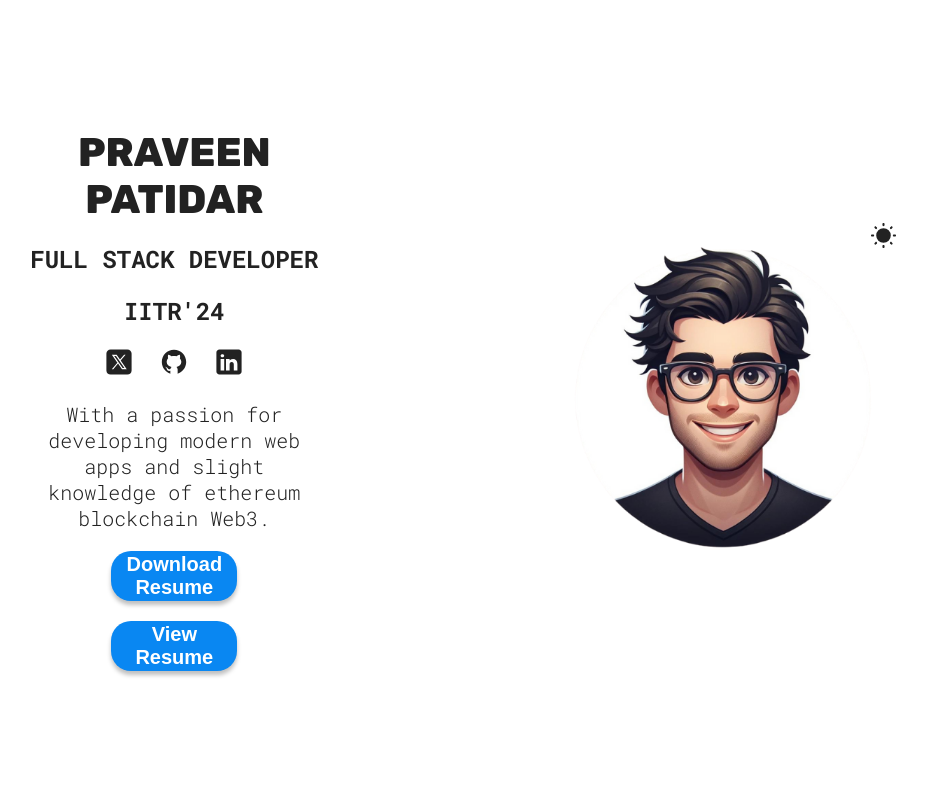
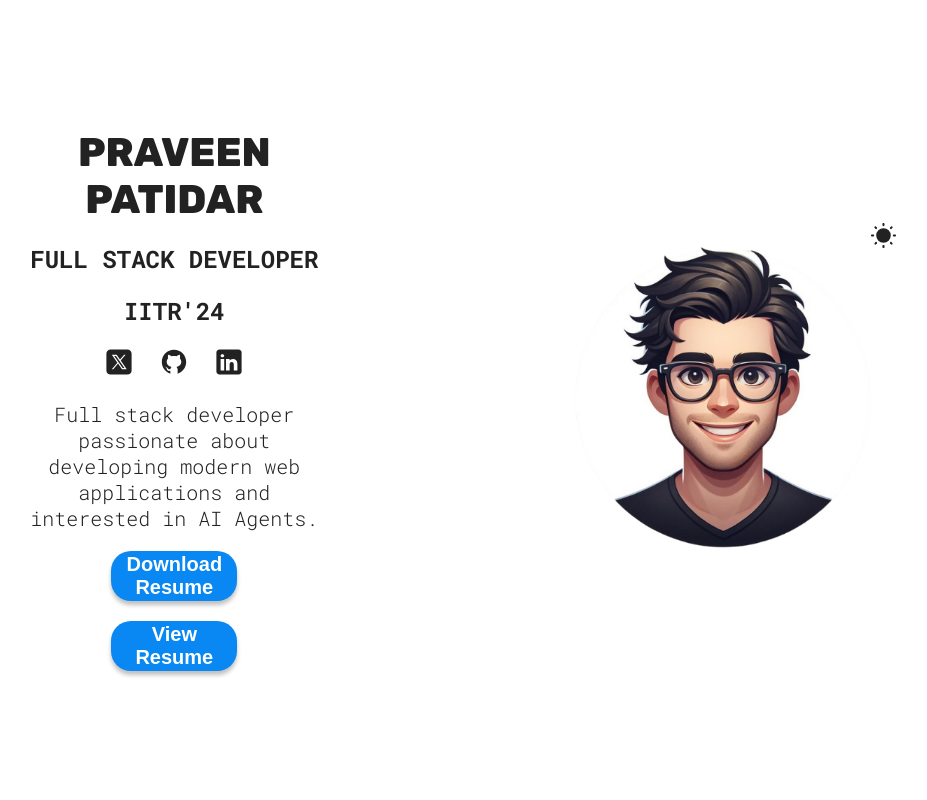
Before and after one commit to praveenpatidar171/portfolio, a React (Vite) app: page / in a window 1280 px wide. Shown: the top 800 px of the page, without its empty margins (177-1104 px from the left). Built offline with nearby package versions, Linux system fonts and the light colour scheme.

Commit message:
Resume updated

```diff
--- a/package.json
+++ b/package.json
@@ -21,6 +21,6 @@
     "eslint-plugin-react": "^7.34.1",
     "eslint-plugin-react-hooks": "^4.6.0",
     "eslint-plugin-react-refresh": "^0.4.6",
-    "vite": "^5.2.0"
+    "vite": "^5.4.14"
   }
 }
--- a/src/sections/Hero/Hero.jsx
+++ b/src/sections/Hero/Hero.jsx
@@ -54,12 +54,12 @@ function Hero() {
           </a>
         </span>
         <p className={styles.description}>
-          With a passion for developing modern web apps and slight knowledge of ethereum blockchain Web3.
+          Full stack developer passionate about developing modern web applications and interested in AI Agents.
         </p>
         <a href={CV} download>
           <button className="hover">Download Resume</button>
         </a>
-        <a href="https://res.cloudinary.com/deaezmybx/image/upload/v1737198573/cze3d1ddse8mtfyy4nmp.pdf" target='_blank'>
+        <a href="https://res.cloudinary.com/deaezmybx/image/upload/v1740305990/cdxhikqjy6vky8psyi9w.pdf" target='_blank'>
           <button className="hover">View Resume</button>
         </a>
       </div>
```
Also changed, not shown: 2 other files (tests, documents, lock files or other folders).
